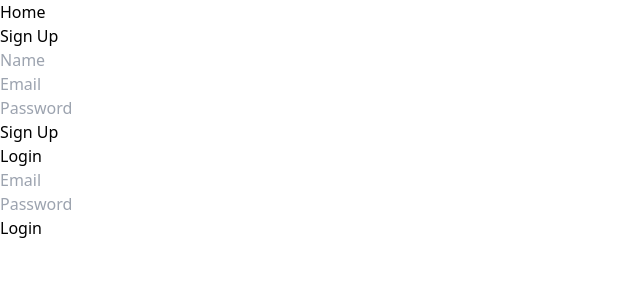
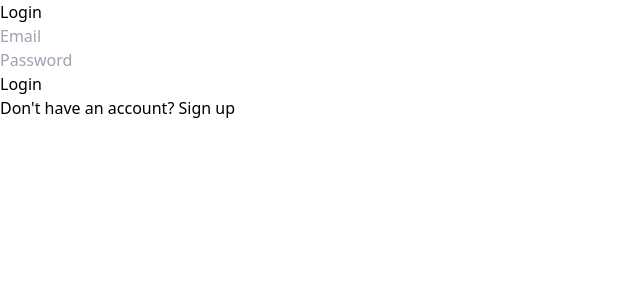
Before and after one commit to ahmadalnaib/Chat-app-vue-app, a Vue app: page / in a window 1280 px wide. Shown: the top 300 px of the page, without its empty margins (0-640 px from the left). Built offline with nearby package versions, Linux system fonts and the light colour scheme.

Commit message:
make the login and register the same page

```diff
--- a/src/App.vue
+++ b/src/App.vue
@@ -3,13 +3,5 @@ import { RouterLink, RouterView } from 'vue-router';
 </script>
 
 <template>
-  <header>
-    <div class="wrapper">
-      <nav>
-        <RouterLink to="/">Home</RouterLink>
-      </nav>
-    </div>
-  </header>
-
   <RouterView />
 </template>
--- a/src/views/WelcomeView.vue
+++ b/src/views/WelcomeView.vue
@@ -1,12 +1,20 @@
 <script setup>
+import { ref } from 'vue';
 import SignupForm from '@/components/SignupForm.vue';
 import LoginForm from '@/components/LoginForm.vue';
 
+const showLogin = ref(true);
 </script>
 
 <template>
   <main>
-    <SignupForm />
-    <LoginForm />
+    <div v-if="showLogin">
+      <LoginForm />
+      <button @click="showLogin = false" class="block mx-auto mt-4 text-blue-500">Don't have an account? Sign up</button>
+    </div>
+    <div v-else>
+      <SignupForm />
+      <button @click="showLogin = true" class="block mx-auto mt-4 text-blue-500">Already have an account? Login</button>
+    </div>
   </main>
 </template>
```
